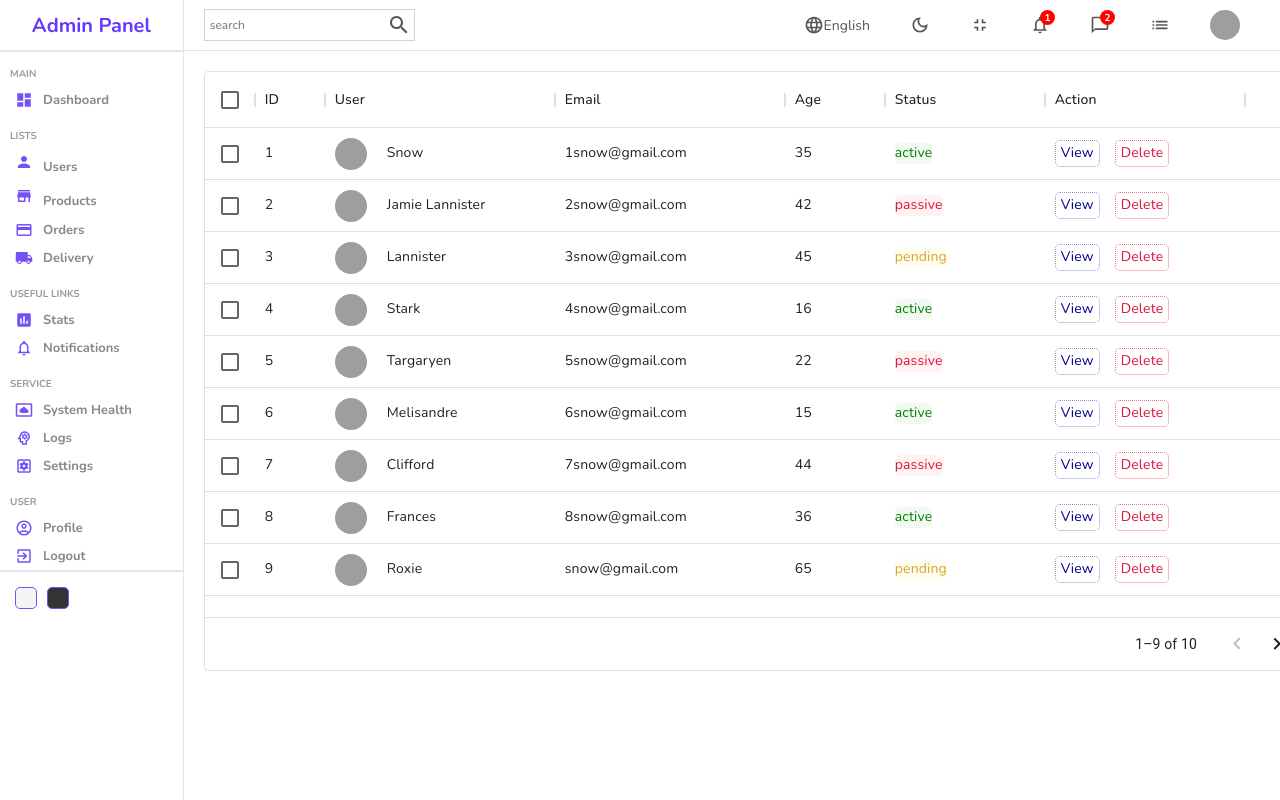
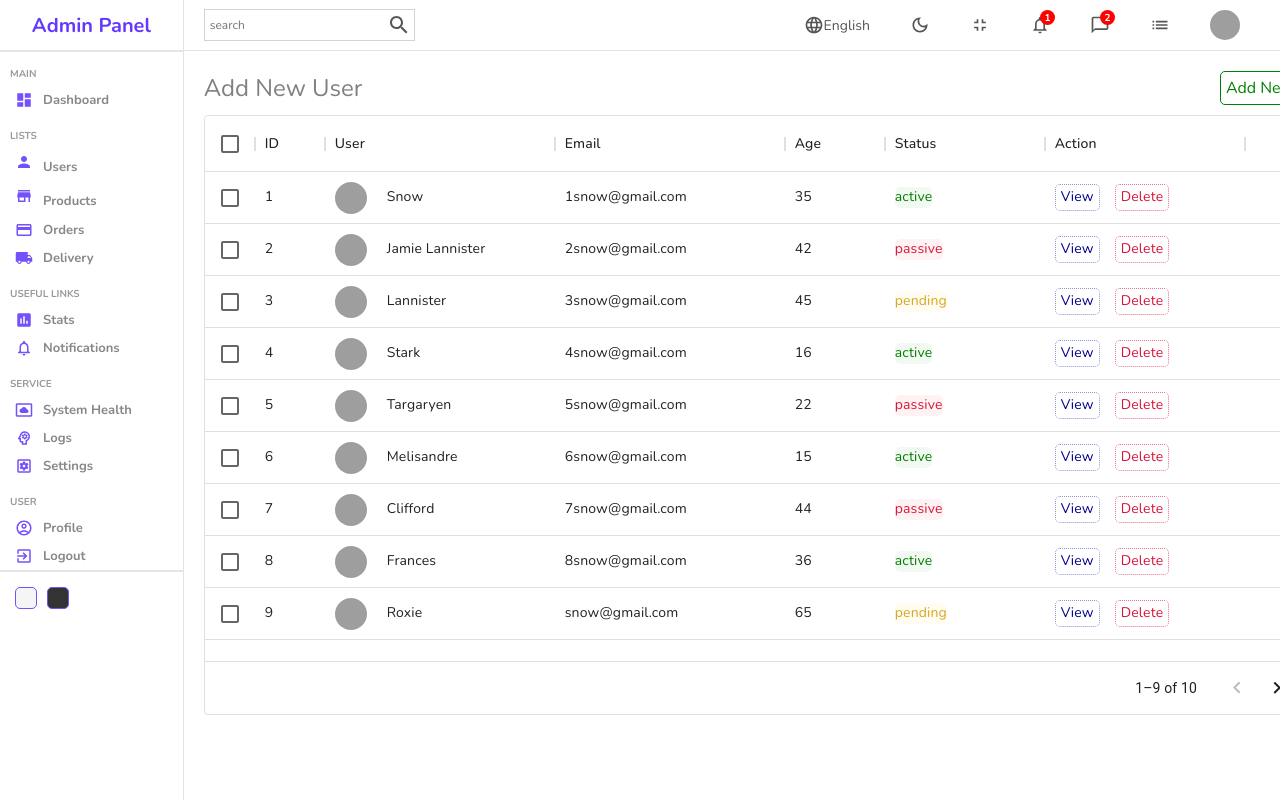
Before and after one commit to msiddiq1400/React_Admin_Dashboard, a React (Create React App) app: page /users in a window 1280 px wide. Shown: the top 800 px of the page. Built offline with nearby package versions, Linux system fonts and the light colour scheme; grey boxes are pictures that could not be loaded.

Commit message:
add missing links

```diff
--- a/src/components/datatable/DataTable.jsx
+++ b/src/components/datatable/DataTable.jsx
@@ -18,6 +18,11 @@
   ];
   return (
     <div className='datatable'>
+        <div className="datatableTitle">Add New User
+        <Link to="/users/new" className='link' style={{textDecoration: "none"}}>
+            Add New
+        </Link>
+        </div>
         <DataGrid
             rows={userRows}
             columns={userColumns.concat(actionColums)}
--- a/src/components/datatable/datatable.scss
+++ b/src/components/datatable/datatable.scss
@@ -2,6 +2,27 @@
     width: 100%;
     height: 600px;
     padding: 20px;
+
+    .datatableTitle {
+        width: 100%;
+        font-size: 24px;
+        color: gray;
+        margin-bottom: 10px;
+        display: flex;
+        align-items: center;
+        justify-content: space-between;
+
+        .link {
+            text-decoration: none;
+            color: green;
+            font-size: 16px;
+            font-weight: 400;
+            border: 1px solid green;
+            padding: 5px;
+            border-radius: 5px;
+            cursor: pointer;
+        }
+    }
 
     .cellWithImage {
         display: flex;
```
